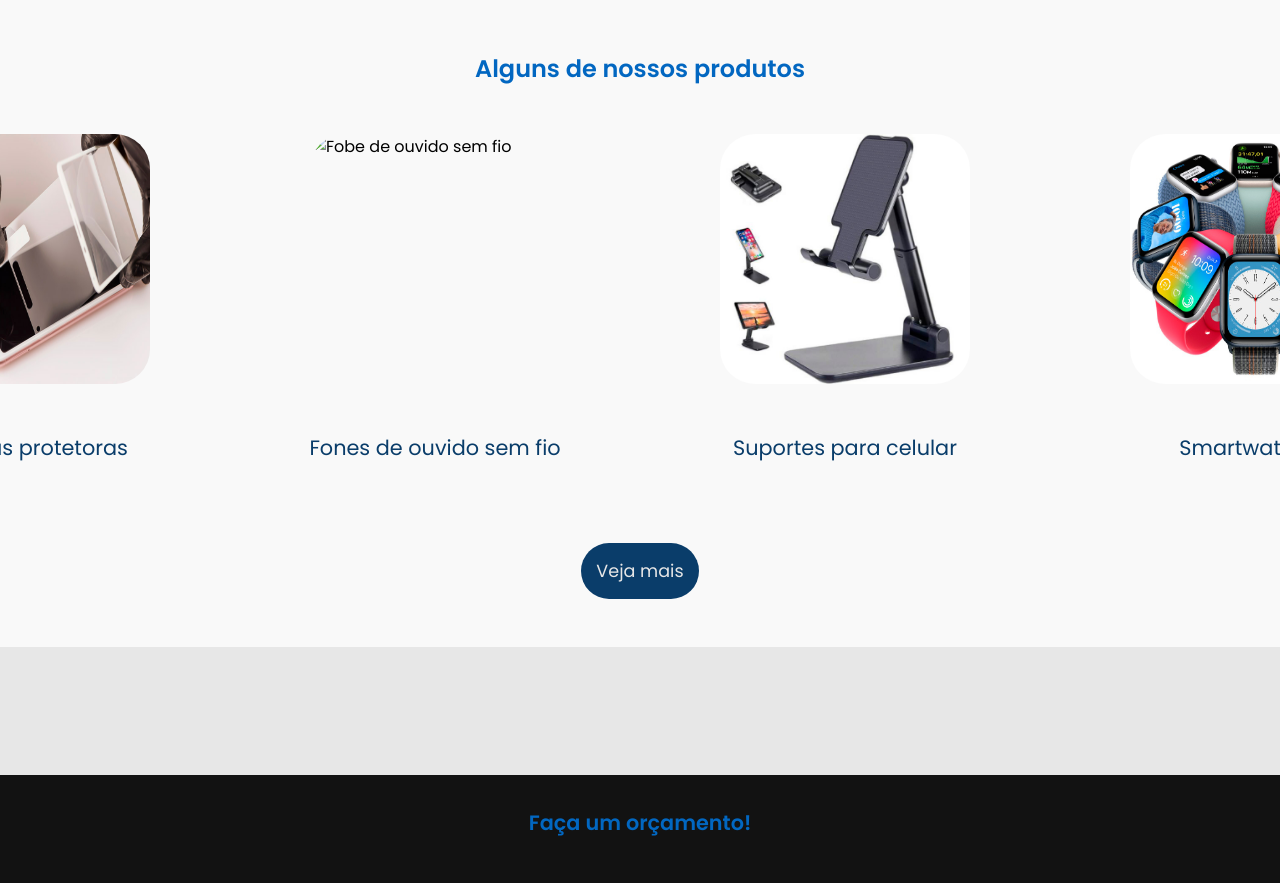
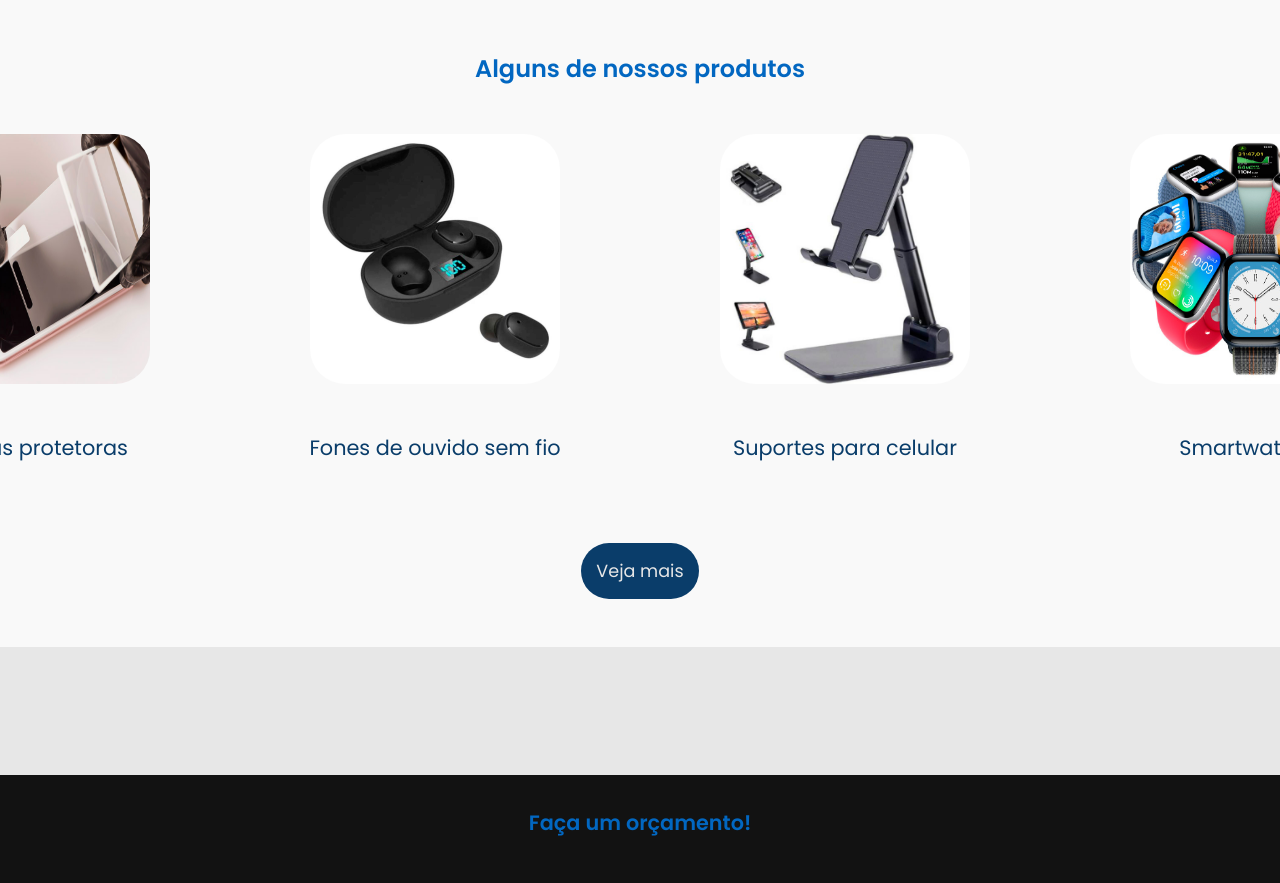
Before and after one commit to estergabriele/Mobbimax, a plain HTML site: page index.html in a window 1280 px wide. Shown: the part 2060-2943 px from the top of the page. Drawn offline with nearby package versions, Linux system fonts and the light colour scheme.

Commit message:
Update index.html

```diff
--- a/index.html
+++ b/index.html
@@ -123,7 +123,7 @@
                         </div>
 
                         <div class="responsivoHome">
-                            <img class="apresentacaoHomeImg" src="imagens/fone2.jpg" alt="Fobe de ouvido sem fio">
+                            <img class="apresentacaoHomeImg" src="imagens/fone.jpg" alt="Fone de ouvido sem fio">
                             <span class="tituloHomeApresentacao">Fones de ouvido sem fio</span>
                         </div>
 
```
